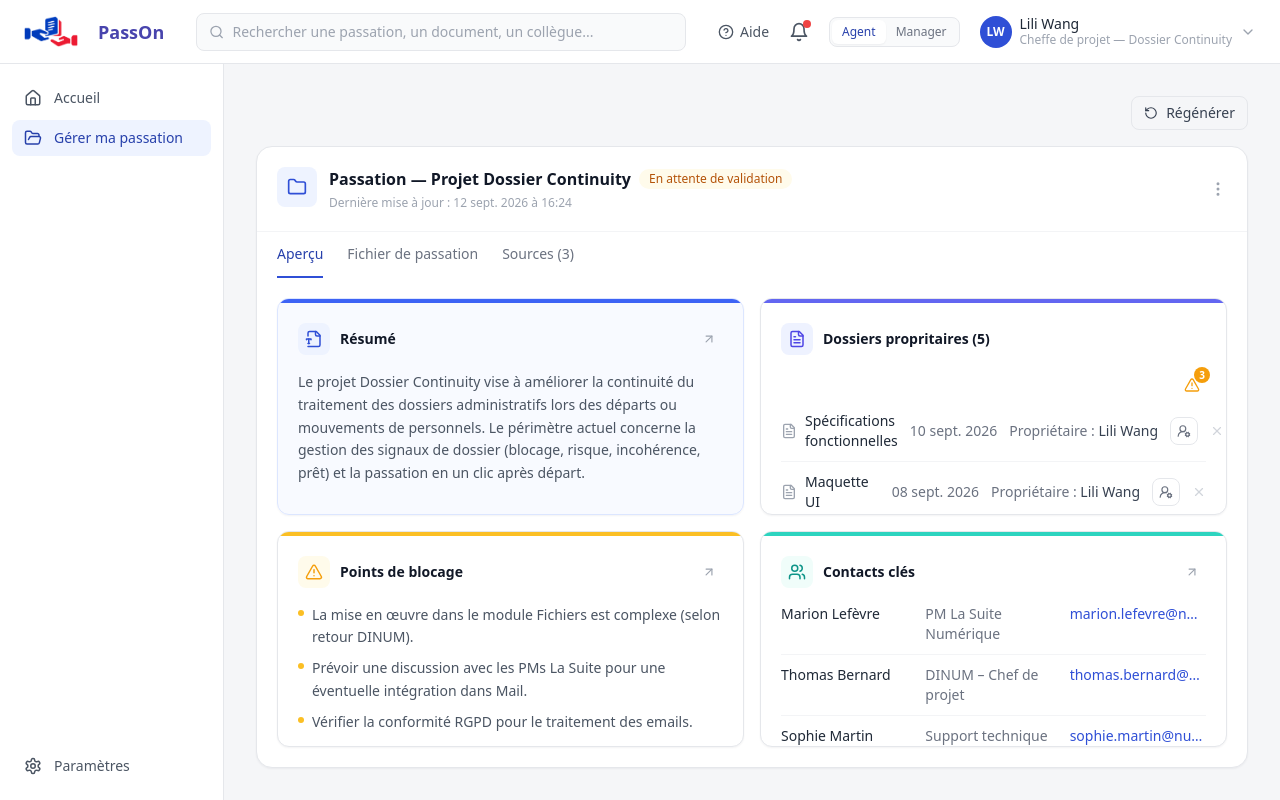
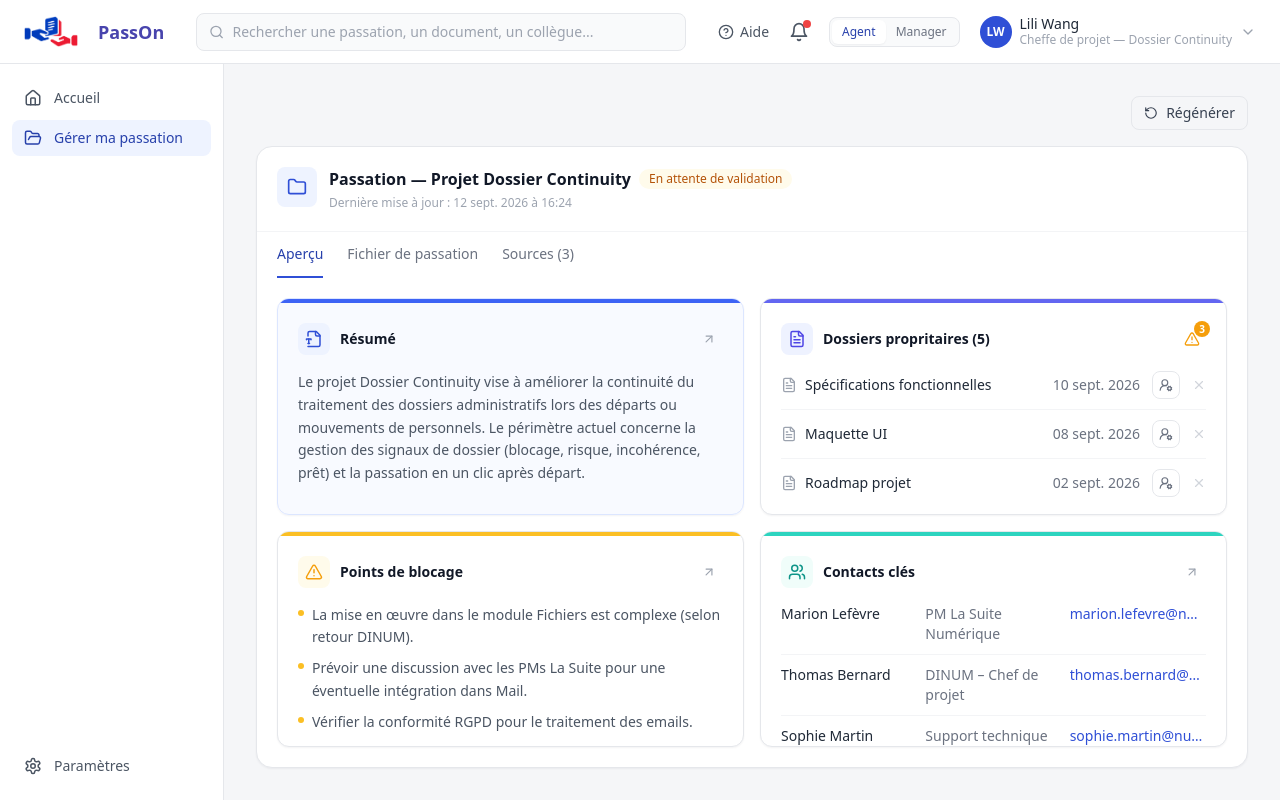
Before and after one commit to liliane0128/PassOn_Dinum, a Next.js app in the folder src/passon-frontend/: page /gerer-ma-passation in a window 1280 px wide. Built offline with nearby package versions, Linux system fonts and the light colour scheme.

Commit message:
update front

```diff
--- a/src/passon-frontend/components/passation/PassationCard.tsx
+++ b/src/passon-frontend/components/passation/PassationCard.tsx
@@ -1,7 +1,7 @@
 "use client";
 
 import { useEffect, useState } from "react";
-import { CheckCircle2, ExternalLink, Folder, MoreVertical, Send, SquarePen } from "lucide-react";
+import { CheckCircle2, ExternalLink, Folder, RotateCcw, Send, SquarePen } from "lucide-react";
 import { cn } from "@/lib/cn";
 import { Contact, DocumentAssocie, Passation } from "@/lib/types";
 import { usePassationStatus } from "@/components/PassationStatusProvider";
@@ -26,8 +26,10 @@ const secondaryLinkClass =
 
 export function PassationCard({
   passation: initialPassation,
+  onRegenerate,
 }: {
   passation: Passation;
+  onRegenerate?: () => void;
 }) {
   const [activeTab, setActiveTab] = useState<Tab>("Aperçu");
   const [passation, setPassation] = useState<Passation>(initialPassation);
@@ -167,9 +169,18 @@ export function PassationCard({
           </div>
         </div>
 
-        <button aria-label="Plus d'options" className="self-start text-gray-400 hover:text-gray-600 sm:self-center">
-          <MoreVertical className="h-[18px] w-[18px]" />
-        </button>
+        <div className="flex items-center gap-2 self-start sm:self-center">
+          {onRegenerate && (
+            <button
+              type="button"
+              onClick={onRegenerate}
+              className="flex items-center gap-2 rounded-lg border border-gray-200 px-3 py-1.5 text-sm font-medium text-gray-700 hover:bg-gray-50"
+            >
+              <RotateCcw className="h-3.5 w-3.5" />
+              Régénérer
+            </button>
+          )}
+        </div>
       </div>
 
       <div className="flex shrink-0 items-center justify-between px-5">
@@ -190,7 +201,7 @@ export function PassationCard({
           ))}
         </nav>
 
-        <div className="mb-3 flex items-center gap-2">
+        <div className="my-3 flex items-center gap-2">
           {activeTab === "Fichier de passation" && (
             <>
               {role === "agent" ? (
@@ -211,7 +222,9 @@ export function PassationCard({
                     ) : (
                       <Send className="h-4 w-4" />
                     )}
-                    {status.validated ? `Publiée dans Docs · ${status.validatedAt}` : "Valider"}
+                    {status.validated
+                      ? `Publiée dans Docs · ${status.validatedAt}`
+                      : "Valider et publier"}
                   </button>
                   {status.validated && (
                     <>
@@ -237,17 +250,17 @@ export function PassationCard({
                   )}
                 </>
               ) : (
-                <>
-                  {status.validated ? (
-                    <span className="rounded-full bg-emerald-50 px-3 py-1.5 text-sm font-medium text-emerald-700">
-                      Validée le {status.validatedAt}
-                    </span>
-                  ) : (
-                    <span className="rounded-full bg-amber-50 px-3 py-1.5 text-sm font-medium text-amber-700">
-                      En attente de validation par l’agent
-                    </span>
-                  )}
-                  {status.validated && (
+                status.validated && (
+                  <>
+                    <a
+                      href={DOCS_PLACEHOLDER_URL}
+                      target="_blank"
+                      rel="noreferrer"
+                      className={secondaryLinkClass}
+                    >
+                      <ExternalLink className="h-3.5 w-3.5" />
+                      Voir dans Docs
+                    </a>
                     <a
                       href={DOCS_PLACEHOLDER_URL}
                       target="_blank"
@@ -257,8 +270,8 @@ export function PassationCard({
                       <SquarePen className="h-3.5 w-3.5" />
                       Modifier dans Docs
                     </a>
-                  )}
-                </>
+                  </>
+                )
               )}
             </>
           )}
--- a/src/passon-frontend/components/passation/PriorityDocsSection.tsx
+++ b/src/passon-frontend/components/passation/PriorityDocsSection.tsx
@@ -97,8 +97,8 @@ export function PriorityDocsSection({
       title={`Dossiers propritaires (${passation.documentsTotal})`}
       tone="info"
       variant={variant}
-    >
-      <div className="relative mb-3 flex justify-end">
+      headerExtra={
+        <div className="relative">
           {unassignedCount > 0 ? (
             <button
               type="button"
@@ -156,7 +156,8 @@ export function PriorityDocsSection({
             </div>
           )}
         </div>
-
+      }
+    >
       <ul className="flex flex-col divide-y divide-gray-100">
         {passation.documents.map((doc) => (
           <li
@@ -170,10 +171,6 @@ export function PriorityDocsSection({
 
             <span className="flex shrink-0 items-center gap-3">
               <span className="whitespace-nowrap text-gray-500">{doc.date}</span>
-              <span className="whitespace-nowrap text-gray-500">
-                Propriétaire :{" "}
-                <span className="font-medium text-gray-700">{owners[doc.id]}</span>
-              </span>
               <button
                 type="button"
                 onClick={() => setOpenFor(openFor === doc.id ? null : doc.id)}
--- a/src/passon-frontend/components/passation/SectionCard.tsx
+++ b/src/passon-frontend/components/passation/SectionCard.tsx
@@ -37,6 +37,11 @@ interface SectionCardProps {
   // card (Résumé) meant to read as the lead item rather than an equal
   // fourth of the grid.
   highlight?: boolean;
+  // Extra content on the header row's right side, next to the edit button
+  // (or alone, when there isn't one) -- e.g. PriorityDocsSection's "some
+  // documents have no clear owner" alert, which belongs next to the title
+  // rather than as its own row below it.
+  headerExtra?: React.ReactNode;
   children: React.ReactNode;
 }
 
@@ -52,6 +57,7 @@ export function SectionCard({
   variant = "card",
   id,
   highlight = false,
+  headerExtra,
   children,
 }: SectionCardProps) {
   const accent = accentConfig[tone];
@@ -81,7 +87,10 @@ export function SectionCard({
             <Icon className={cn("h-[18px] w-[18px]", accent.icon, iconClassName)} />
             <h3 className="text-base font-semibold text-gray-900">{title}</h3>
           </div>
-          {editButton}
+          <div className="flex items-center gap-1">
+            {headerExtra}
+            {editButton}
+          </div>
         </div>
         {children}
       </section>
@@ -110,7 +119,10 @@ export function SectionCard({
             </span>
             <h3 className="text-sm font-semibold text-gray-900">{title}</h3>
           </div>
-          {editButton}
+          <div className="flex items-center gap-1">
+            {headerExtra}
+            {editButton}
+          </div>
         </div>
         {children}
       </div>
```
Also changed, not shown: 1 other file (tests, documents, lock files or other folders). Lines whose indentation alone changed are shown as unchanged.
